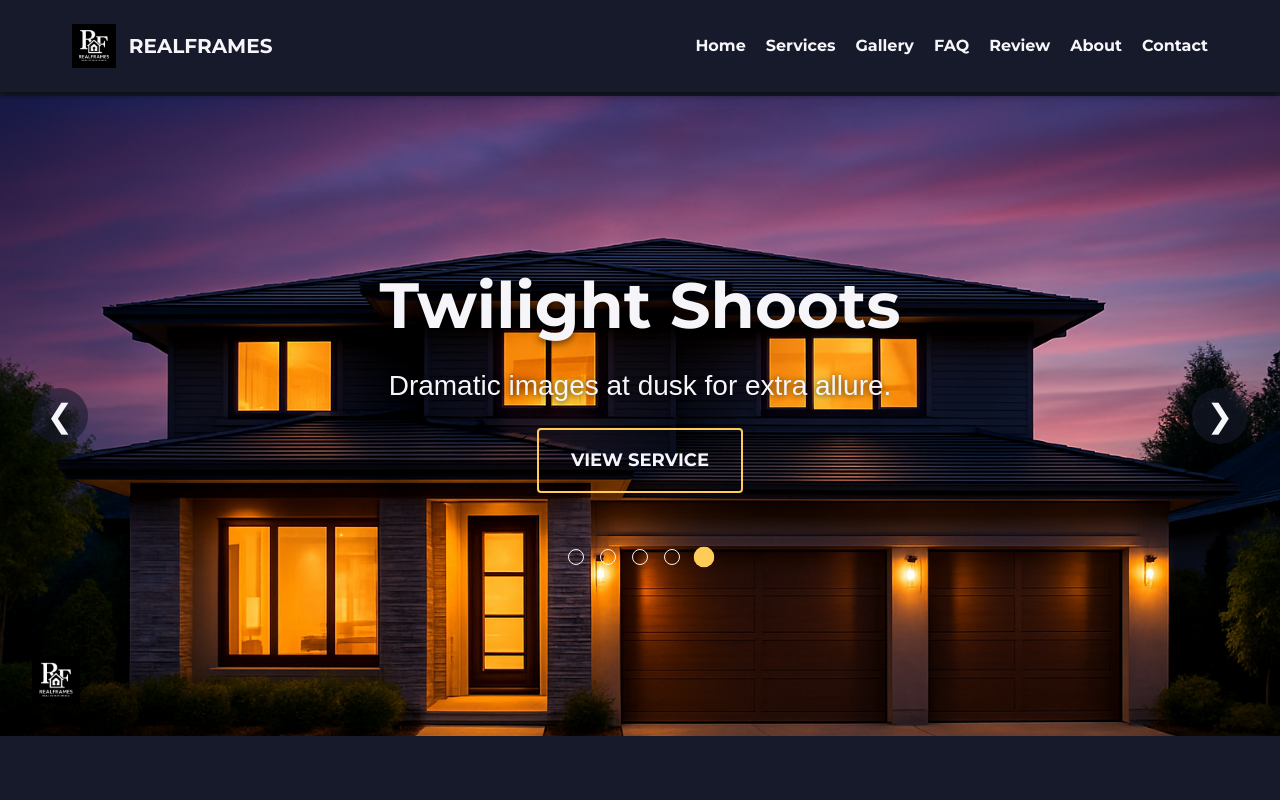
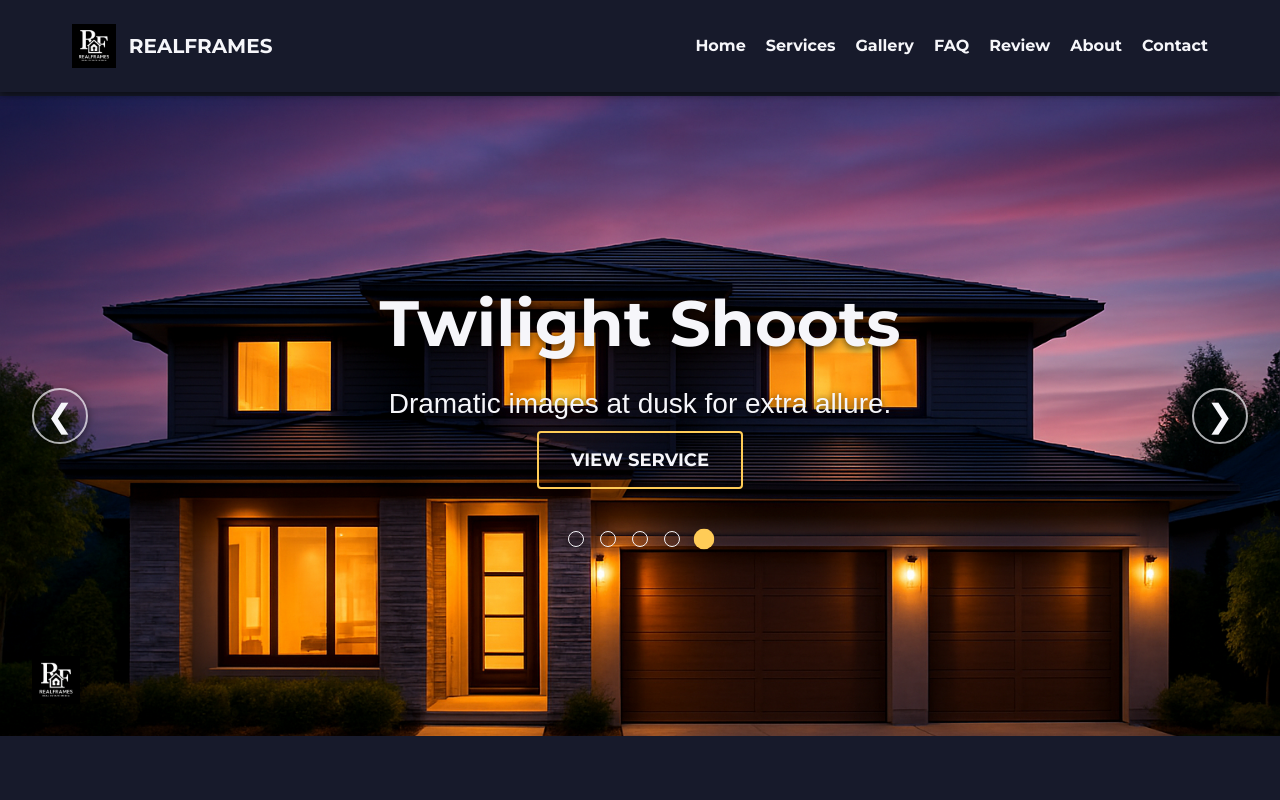
Before and after one commit to usmanAfzalKhan/realframez-website, a Next.js app: page / in a window 1280 px wide. Both pictures are taken after a click on the button "Previous Slide". Shown: the top 800 px of the page. Built offline with nearby package versions, Linux system fonts and the light colour scheme.

Commit message:
Enhance Hero title/subtitle animations and restyle arrows with subtle shadows

```diff
--- a/src/components/Hero/Hero.jsx
+++ b/src/components/Hero/Hero.jsx
@@ -24,12 +24,17 @@ const swipeVariants = {
   }),
 };
 
+const textVariants = {
+  initial: { opacity: 0, y: 20 },
+  animate: { opacity: 1, y: 0, transition: { duration: 0.5, ease: [0.4, 0, 0.2, 1] } },
+  exit: { opacity: 0, y: -20, transition: { duration: 0.3, ease: [0.4, 0, 0.2, 1] } },
+};
+
 export default function Hero() {
   const [current, setCurrent] = useState(0);
   const [isMobile, setIsMobile] = useState(false);
   const [direction, setDirection] = useState("next");
 
-  // mobile check
   useEffect(() => {
     const onResize = () => setIsMobile(window.innerWidth < 768);
     onResize();
@@ -37,7 +42,6 @@ export default function Hero() {
     return () => window.removeEventListener("resize", onResize);
   }, []);
 
-  // keyboard nav
   useEffect(() => {
     const handler = (e) => {
       if (e.key === "ArrowLeft") prevSlide();
@@ -62,11 +66,7 @@ export default function Hero() {
   return (
     <section className={styles.hero} aria-label="Hero slider">
       <div className={styles.bgWrap}>
-        <AnimatePresence
-          initial={false}
-          custom={direction}
-          mode="wait"
-        >
+        <AnimatePresence initial={false} custom={direction} mode="wait">
           <motion.div
             key={current}
             className={styles.motionWrap}
@@ -90,13 +90,44 @@ export default function Hero() {
       </div>
 
       <div className={styles.overlay}>
-        <h1 className={styles.title}>{slide.title}</h1>
-        <p className={styles.subtitle}>{slide.subtitle}</p>
-        {slide.button && (
-          <Link href={slide.buttonLink} className={styles.ctaBtn}>
-            {slide.button}
-          </Link>
-        )}
+        <AnimatePresence initial={false} mode="wait">
+          <motion.h1
+            key={`title-${current}`}
+            variants={textVariants}
+            initial="initial"
+            animate="animate"
+            exit="exit"
+            className={styles.title}
+          >
+            {slide.title}
+          </motion.h1>
+          <motion.p
+            key={`sub-${current}`}
+            variants={textVariants}
+            initial="initial"
+            animate="animate"
+            exit="exit"
+            transition={{ delay: 0.1 }}
+            className={styles.subtitle}
+          >
+            {slide.subtitle}
+          </motion.p>
+          {slide.button && (
+            <motion.div
+              key={`btn-${current}`}
+              variants={textVariants}
+              initial="initial"
+              animate="animate"
+              exit="exit"
+              transition={{ delay: 0.2 }}
+              className={styles.ctaWrapper}
+            >
+              <Link href={slide.buttonLink} className={styles.ctaBtn}>
+                {slide.button}
+              </Link>
+            </motion.div>
+          )}
+        </AnimatePresence>
         <div className={styles.dots}>
           {slides.map((_, i) => (
             <button
--- a/src/components/Hero/Hero.module.scss
+++ b/src/components/Hero/Hero.module.scss
@@ -15,7 +15,7 @@ $text-color:   #f6f6fa;
   position: absolute;
   inset: 0;
   z-index: 1;
-  overflow: hidden; // ensure sliding image stays clipped
+  overflow: hidden;
 }
 
 .motionWrap {
@@ -34,8 +34,12 @@ $text-color:   #f6f6fa;
   text-align: center;
   pointer-events: none;
 
+  .title, .subtitle, .ctaWrapper {
+    pointer-events: auto;
+  }
+}
+
 .title {
-    pointer-events: auto;
   font-family: 'Montserrat', sans-serif;
   font-weight: 700;
   font-size: clamp(2rem,6vw,4rem);
@@ -45,7 +49,6 @@ $text-color:   #f6f6fa;
 }
 
 .subtitle {
-    pointer-events: auto;
   font-family: sans-serif;
   font-size: clamp(1rem,3vw,1.5rem);
   color: $text-color;
@@ -53,8 +56,11 @@ $text-color:   #f6f6fa;
   margin: clamp(0.75rem,2vw,1.25rem) 0;
 }
 
+.ctaWrapper {
+  margin-bottom: clamp(1.5rem,4vw,2rem);
+}
+
 .ctaBtn {
-    pointer-events: auto;
   font-family: 'Montserrat', sans-serif;
   font-weight: 700;
   text-transform: uppercase;
@@ -64,15 +70,14 @@ $text-color:   #f6f6fa;
   border: 2px solid $accent;
   padding: clamp(0.75rem,2vw,1rem) clamp(1.5rem,3vw,2rem);
   border-radius: 0.25rem;
-    margin-bottom: clamp(1.5rem,4vw,2rem);
   transition: background $transition, color $transition, transform $transition, box-shadow $transition;
 
   &:hover,
   &:focus-visible {
-      background: $accent;
-      color: #171a2b;
+    background: transparent;
+    box-shadow: 0 4px 12px rgba(0,0,0,0.5);
+    color: $accent;
     transform: translateY(-2px) scale(1.02);
-      box-shadow: 0 4px 12px rgba($accent, 0.6);
     outline: none;
   }
 }
@@ -105,14 +110,15 @@ $text-color:   #f6f6fa;
     transform: scale(1.3);
   }
 }
-}
 
 .arrow {
   position: absolute;
   top: 50%;
   transform: translateY(-50%);
   pointer-events: auto;
-  background: rgba(23,26,43,0.6);
+  background: transparent;
+  box-shadow: 0 2px 8px rgba(0,0,0,0.5);
+  border: 2px solid rgba($text-color, 0.7);
   width: clamp(2.5rem,5vw,3.5rem);
   height: clamp(2.5rem,5vw,3.5rem);
   border-radius: 50%;
@@ -122,15 +128,16 @@ $text-color:   #f6f6fa;
   color: $text-color;
   font-size: clamp(1.5rem,4vw,2rem);
   cursor: pointer;
-  transition: background $transition, transform $transition;
+  transition: box-shadow $transition, transform $transition, border-color $transition, color $transition;
   z-index: 3;
 
   &:hover,
   &:focus-visible {
-    background: $accent;
-    color: #171a2b;
+    box-shadow: 0 4px 16px rgba($accent, 0.6);
+    border-color: $accent;
+    color: $accent;
     transform: translateY(-50%) scale(1.1);
-    box-shadow: 0 4px 12px rgba($accent, 0.6);
+    background: transparent;
     outline: none;
   }
 
@@ -152,8 +159,6 @@ $text-color:   #f6f6fa;
 
 // Desktop tweaks
 @media (min-width: 768px) {
-  .overlay {
   .title    { font-size: clamp(3rem,5vw,5rem); }
   .subtitle { font-size: clamp(1.25rem,3vw,1.75rem); }
 }
-}
```
Lines whose indentation alone changed are shown as unchanged.
